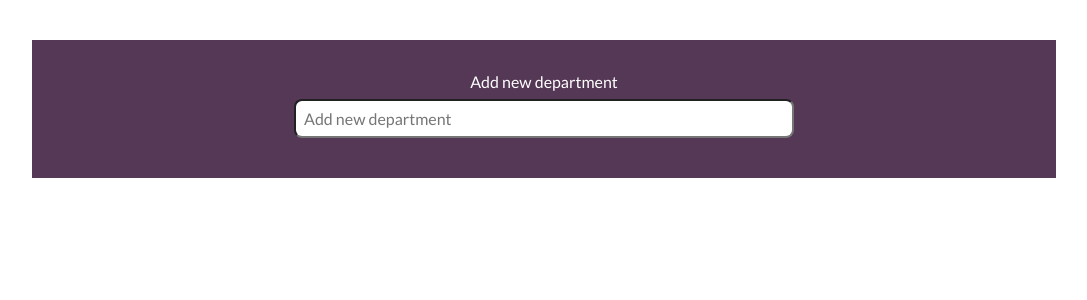
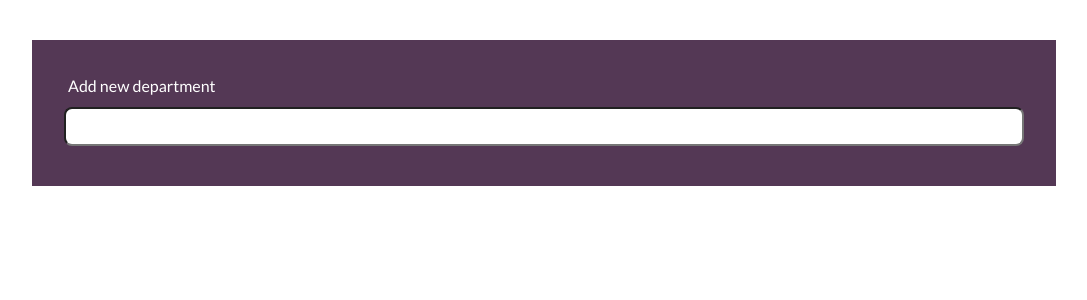
Before and after one commit to Tiinakoo/meal-planner, a React app in the folder packages/foodis/front-end/: page / in a window 1280 px wide. Shown: the top 300 px of the page, without its empty margins (96-1183 px from the left). Built offline with nearby package versions, Linux system fonts and the light colour scheme.

Commit message:
Start using InputWrapper for showing input label

```diff
--- a/packages/foodis/front-end/src/components/shared/TextInput/TextInput.js
+++ b/packages/foodis/front-end/src/components/shared/TextInput/TextInput.js
@@ -6,6 +6,7 @@ const TextInput = ({
   model = {},
   value = model.value,
   onChange = model.setValue,
+  placeholder,
   ...props
 }) => {
   const onNativeChange = ({ target: { value } }) => onChange(value);
@@ -16,7 +17,7 @@ const TextInput = ({
       className={styles.input}
       value={value}
       onChange={onNativeChange}
-      placeholder="Add new department"
+      placeholder={placeholder}
       {...props}
     />
   );
--- a/packages/foodis/front-end/src/components/shared/TextInput/TextInput.module.scss
+++ b/packages/foodis/front-end/src/components/shared/TextInput/TextInput.module.scss
@@ -5,7 +5,6 @@
     padding: $baseline;
     margin: $baseline 0;
     border-radius: $baseline;
-    width: 50%;
     font-size: 2 * $baseline;
 
     @include primaryFont;
--- a/packages/foodis/front-end/src/departments/CreateDepartment.js
+++ b/packages/foodis/front-end/src/departments/CreateDepartment.js
@@ -1,17 +1,16 @@
 import React from "react";
 import TextInput from "../components/shared/TextInput/TextInput";
-import BodyText from "../components/shared/BodyText/BodyText";
 import { observer } from "mobx-react-lite";
+import InputWrapper from "../components/private/InputWrapper/InputWrapper";
 
 const CreateDepartment = ({ createDepartmentModel }) => (
   <form>
-    <BodyText font="primary" size="md">
-      Add new department
-    </BodyText>
-    <TextInput
-      model={createDepartmentModel.name}
-      data-department-name-input-test
-    />
+    <InputWrapper label="Add new department">
+      <TextInput
+        model={createDepartmentModel.name}
+        data-department-name-input-test
+      />
+    </InputWrapper>
   </form>
 );
 
```
Also changed, not shown: 1 other file (tests, documents, lock files or other folders).
